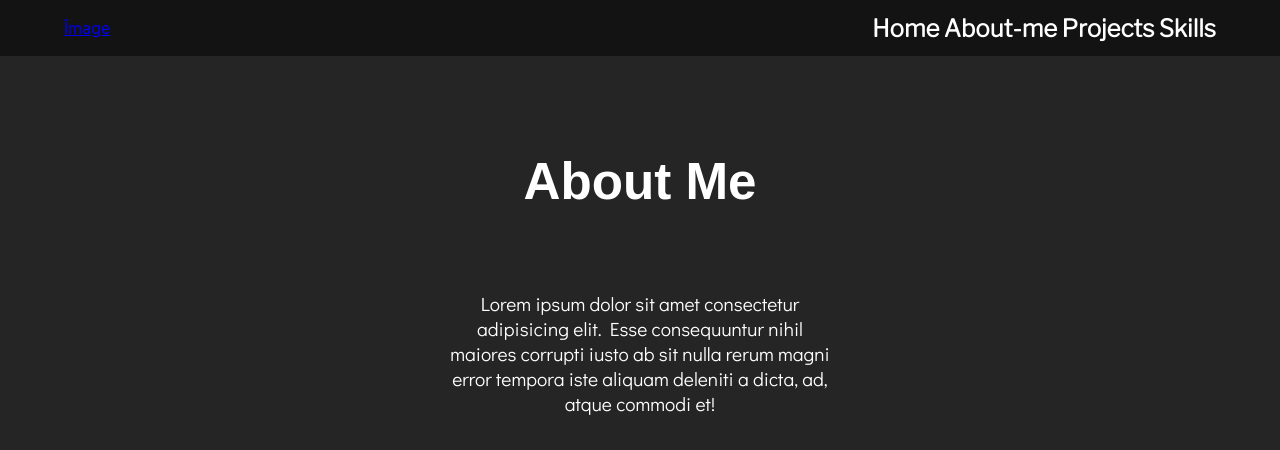
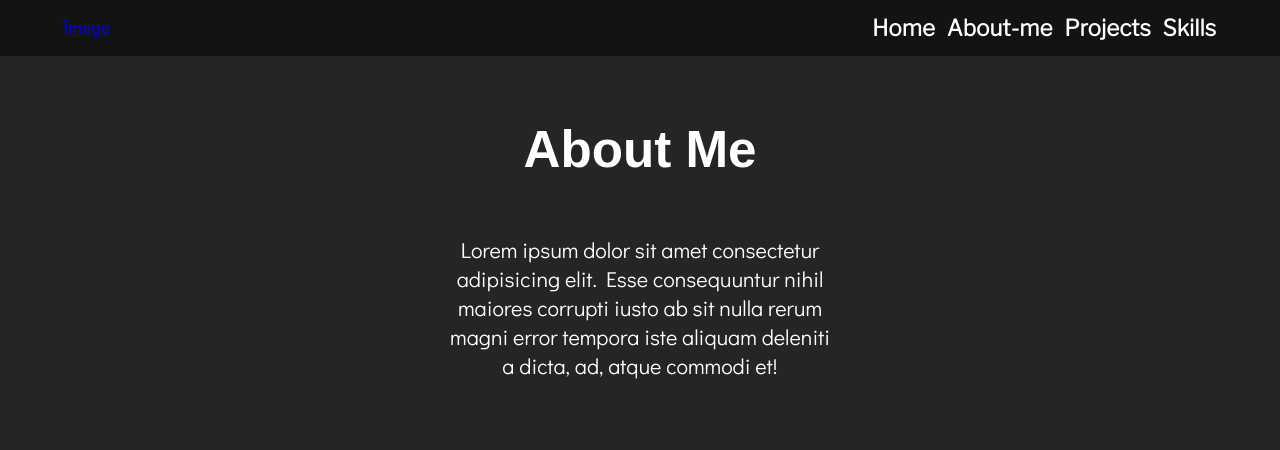
Before and after one commit to CaptainMango1/my-portfolio, a React (Create React App) app: page /about-me in a window 1280 px wide. Shown: the top 450 px of the page. Built offline with nearby package versions, Linux system fonts and the light colour scheme; a web font is replaced by a local one.

Commit message:
Adjustments of navbar / aboutme

```diff
--- a/src/common/styles/aboutme.css
+++ b/src/common/styles/aboutme.css
@@ -1,7 +1,7 @@
 @import url('https://fonts.googleapis.com/css2?family=Didact+Gothic&display=swap');
 
 h1 {
-    margin-top: 12vh;
+    margin-top: 8vh;
 }
 
 p {
@@ -13,12 +13,12 @@ p {
     flex-direction: column;
     justify-content: center;
     text-align: center;
-    margin-top: 10vh;
+    margin-top: 7vh;
     padding-left: 35vw;
     padding-right: 35vw;
 }
 
 .about-me-paragraph {
-    font-size: 1.2em;
+    font-size: 1.35em;
     font-family: 'Didact Gothic', sans-serif;
 }
--- a/src/common/styles/navbar.css
+++ b/src/common/styles/navbar.css
@@ -23,7 +23,7 @@
 .nav-links {
     color: white;
     text-decoration: none;
-    font-size: 1.5rem;
+    font-size: 1.4rem;
     font-weight: bold;
     cursor: pointer;
     transition: all 0.25s ease-in-out;
```
